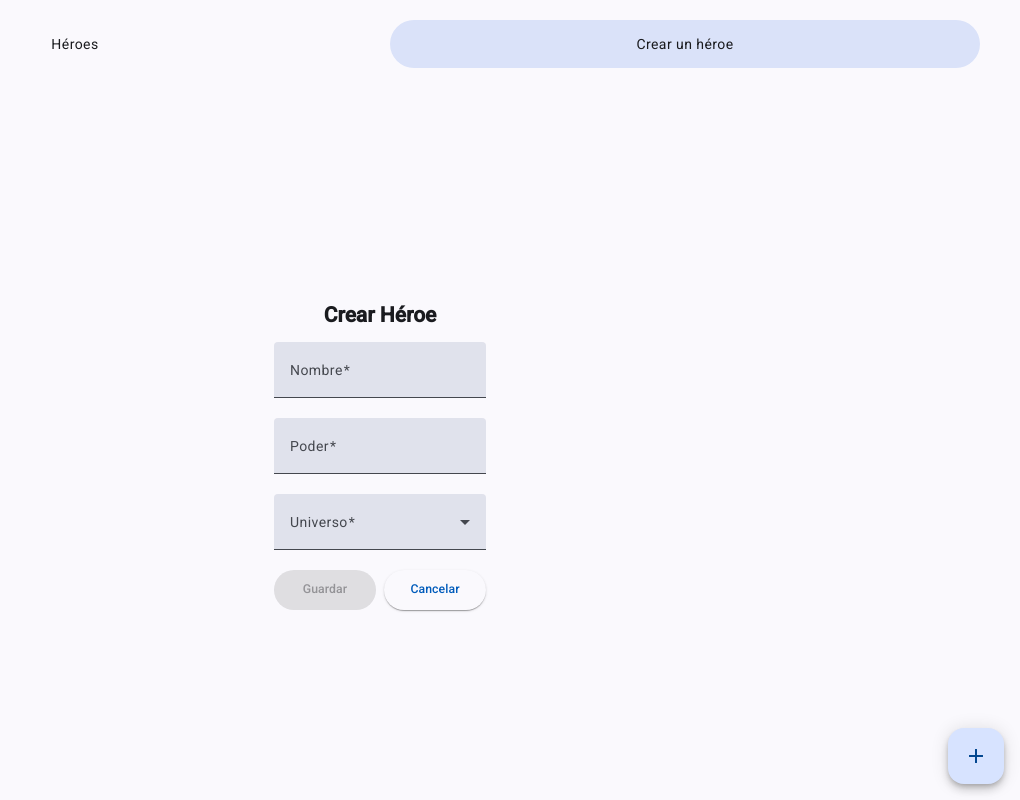
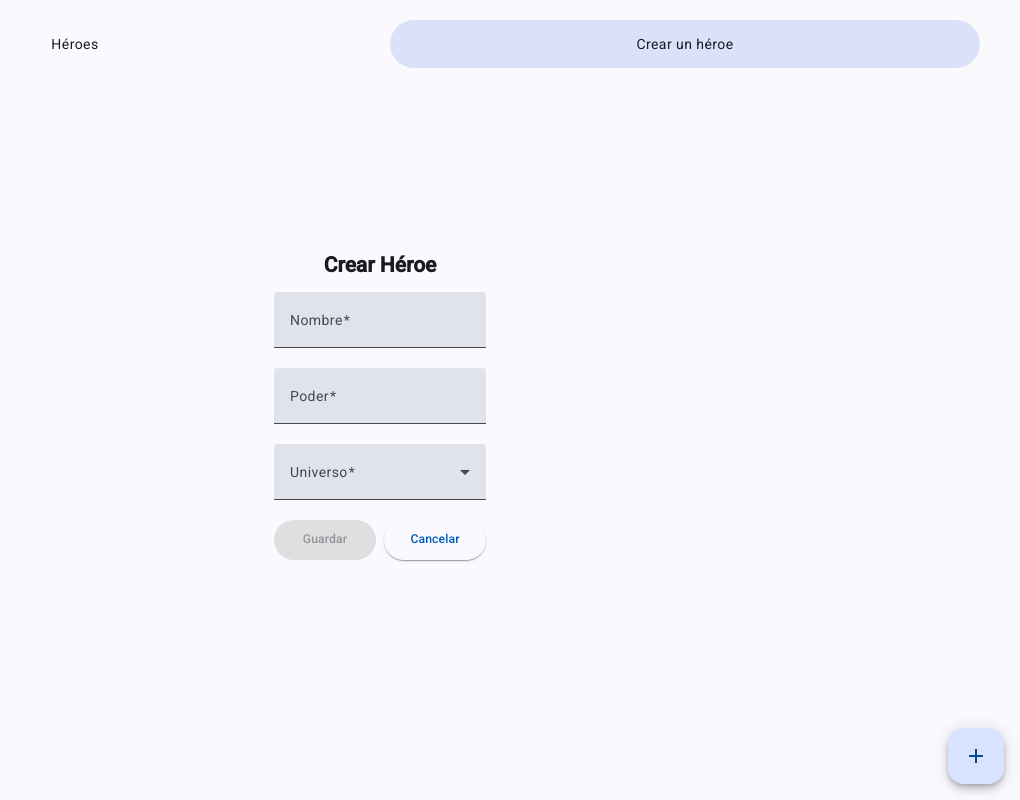
Before and after one commit to Leiazz/RIU-Frontend-GonzaloDonaire, an Angular app: page /form in a window 1280 px wide. Shown: the whole page, without its empty margins (260-1280 px from the left). Built offline with nearby package versions, Linux system fonts and the light colour scheme.

Commit message:
fix: update min-height calculation in heroes-form-page.css to use dynamic navheight variable

```diff
--- a/src/app/heroes/pages/heroes-form-page/heroes-form-page.css
+++ b/src/app/heroes/pages/heroes-form-page/heroes-form-page.css
@@ -1,5 +1,5 @@
 :host {
-  min-height: calc(100vh - 100px);
+  min-height: calc(100vh - var(--navheight) * 2);
   display: flex;
   flex-direction: column;
   align-items: center;
--- a/src/custom-theme.scss
+++ b/src/custom-theme.scss
@@ -12,3 +12,7 @@ html {
   color: var(--mat-sys-on-surface);
   font: var(--mat-sys-body-medium);
 }
+
+:root {
+  --navheight: 100px;
+}
```
